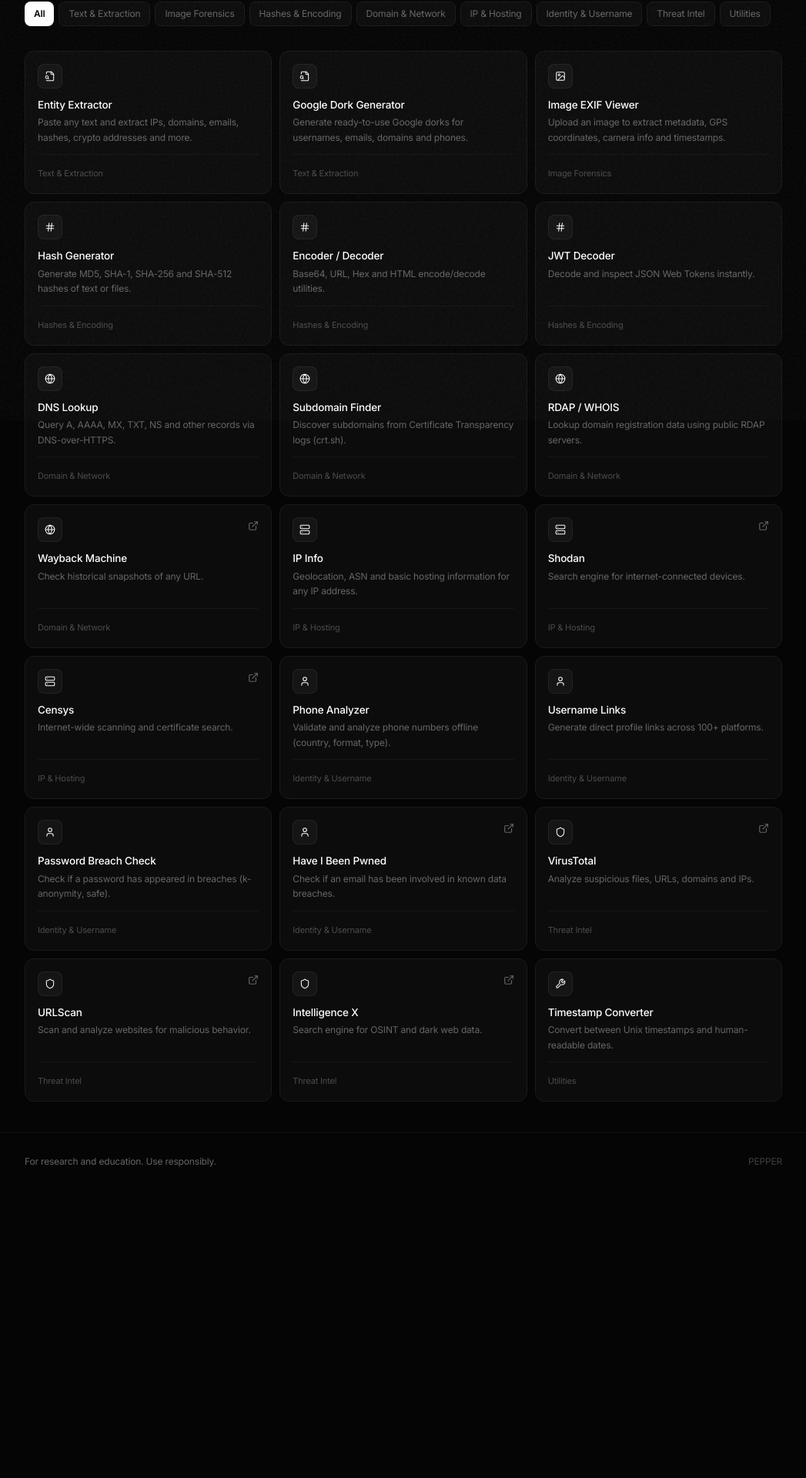
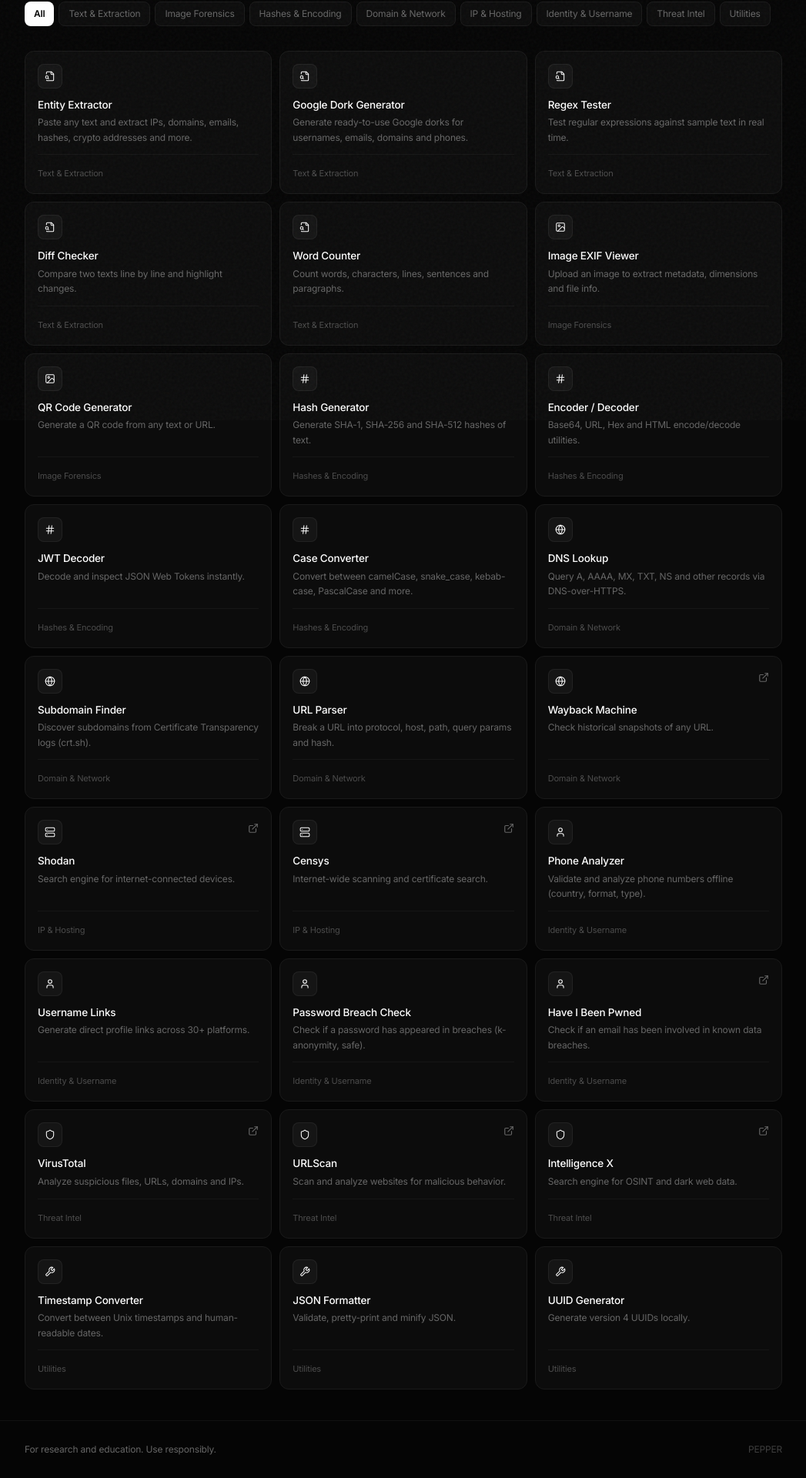
Before and after one commit to DrPhrma/PEPPER, a React (Vite) app: page /#/tools in a window 1280 px wide. Shown: the part 254-2174 px from the top of the page at 77% size, without its empty margins (116-1163 px from the left). Before the commit the page ends 1800 px from the top, so only its background shows below. Built offline with nearby package versions, Linux system fonts and the light colour scheme.

Commit message:
feat: register all new tools in catalog

```diff
--- a/src/data/tools.ts
+++ b/src/data/tools.ts
@@ -14,8 +14,8 @@
   description: string
   category: ToolCategory
   type: 'client' | 'link'
-  path?: string          // for client tools
-  externalUrl?: string   // for link-out tools
+  path?: string
+  externalUrl?: string
 }
 
 export const tools: Tool[] = [
@@ -36,22 +36,54 @@
     type: 'client',
     path: '/tools/dork-generator',
   },
+  {
+    id: 'regex',
+    name: 'Regex Tester',
+    description: 'Test regular expressions against sample text in real time.',
+    category: 'Text & Extraction',
+    type: 'client',
+    path: '/tools/regex',
+  },
+  {
+    id: 'diff',
+    name: 'Diff Checker',
+    description: 'Compare two texts line by line and highlight changes.',
+    category: 'Text & Extraction',
+    type: 'client',
+    path: '/tools/diff',
+  },
+  {
+    id: 'word-counter',
+    name: 'Word Counter',
+    description: 'Count words, characters, lines, sentences and paragraphs.',
+    category: 'Text & Extraction',
+    type: 'client',
+    path: '/tools/word-counter',
+  },
 
   // Image Forensics
   {
     id: 'exif',
     name: 'Image EXIF Viewer',
-    description: 'Upload an image to extract metadata, GPS coordinates, camera info and timestamps.',
+    description: 'Upload an image to extract metadata, dimensions and file info.',
     category: 'Image Forensics',
     type: 'client',
     path: '/tools/exif',
+  },
+  {
+    id: 'qr',
+    name: 'QR Code Generator',
+    description: 'Generate a QR code from any text or URL.',
+    category: 'Image Forensics',
+    type: 'client',
+    path: '/tools/qr',
   },
 
   // Hashes & Encoding
   {
     id: 'hash',
     name: 'Hash Generator',
-    description: 'Generate MD5, SHA-1, SHA-256 and SHA-512 hashes of text or files.',
+    description: 'Generate SHA-1, SHA-256 and SHA-512 hashes of text.',
     category: 'Hashes & Encoding',
     type: 'client',
     path: '/tools/hash',
@@ -72,6 +104,14 @@
     type: 'client',
     path: '/tools/jwt',
   },
+  {
+    id: 'case',
+    name: 'Case Converter',
+    description: 'Convert between camelCase, snake_case, kebab-case, PascalCase and more.',
+    category: 'Hashes & Encoding',
+    type: 'client',
+    path: '/tools/case',
+  },
 
   // Domain & Network
   {
@@ -91,12 +131,12 @@
     path: '/tools/crtsh',
   },
   {
-    id: 'rdap',
-    name: 'RDAP / WHOIS',
-    description: 'Lookup domain registration data using public RDAP servers.',
+    id: 'url-parser',
+    name: 'URL Parser',
+    description: 'Break a URL into protocol, host, path, query params and hash.',
     category: 'Domain & Network',
     type: 'client',
-    path: '/tools/rdap',
+    path: '/tools/url-parser',
   },
   {
     id: 'wayback',
@@ -108,14 +148,6 @@
   },
 
   // IP & Hosting
-  {
-    id: 'ip-info',
-    name: 'IP Info',
-    description: 'Geolocation, ASN and basic hosting information for any IP address.',
-    category: 'IP & Hosting',
-    type: 'client',
-    path: '/tools/ip-info',
-  },
   {
     id: 'shodan',
     name: 'Shodan',
@@ -145,7 +177,7 @@
   {
     id: 'username-links',
     name: 'Username Links',
-    description: 'Generate direct profile links across 100+ platforms.',
+    description: 'Generate direct profile links across 30+ platforms.',
     category: 'Identity & Username',
     type: 'client',
     path: '/tools/username-links',
@@ -167,7 +199,7 @@
     externalUrl: 'https://haveibeenpwned.com/',
   },
 
-  // Threat Intel (mostly link-outs)
+  // Threat Intel
   {
     id: 'virustotal',
     name: 'VirusTotal',
@@ -202,6 +234,22 @@
     type: 'client',
     path: '/tools/timestamp',
   },
+  {
+    id: 'json',
+    name: 'JSON Formatter',
+    description: 'Validate, pretty-print and minify JSON.',
+    category: 'Utilities',
+    type: 'client',
+    path: '/tools/json',
+  },
+  {
+    id: 'uuid',
+    name: 'UUID Generator',
+    description: 'Generate version 4 UUIDs locally.',
+    category: 'Utilities',
+    type: 'client',
+    path: '/tools/uuid',
+  },
 ]
 
 export const categories: ToolCategory[] = [
```
